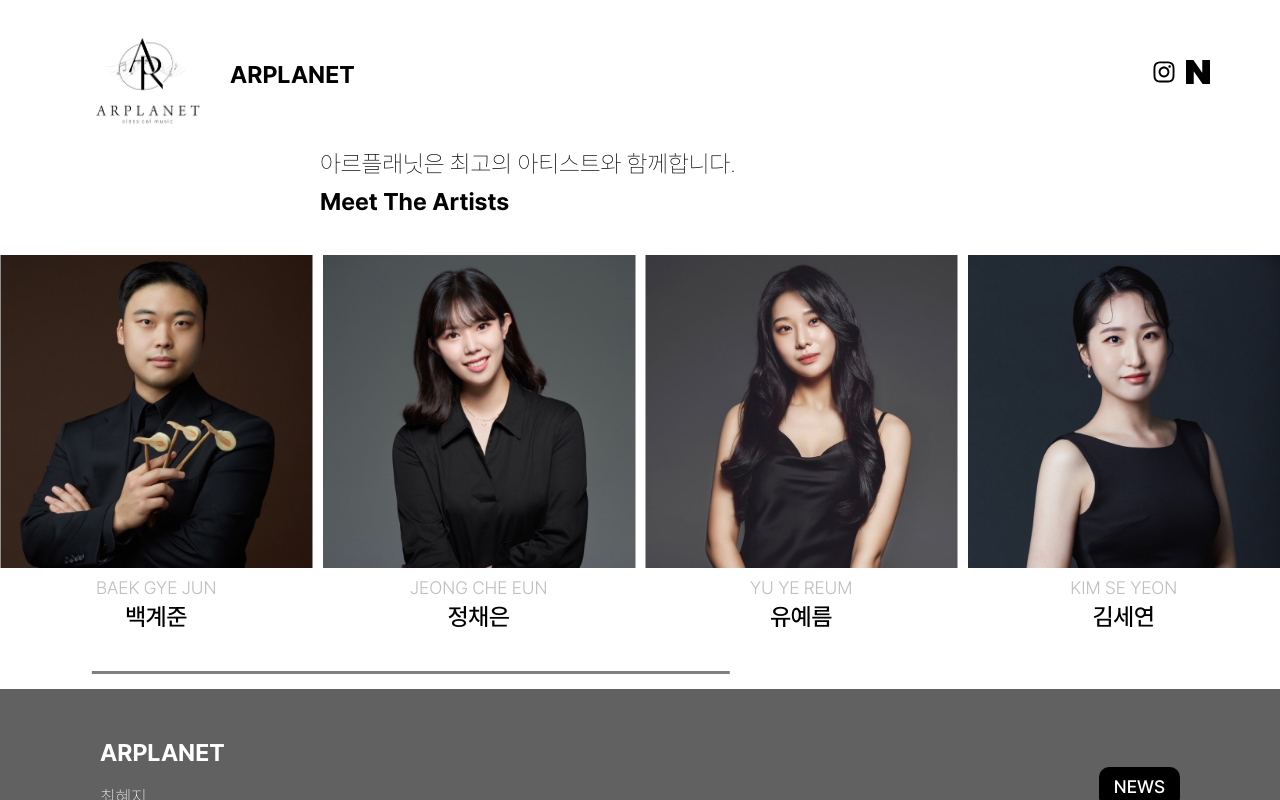
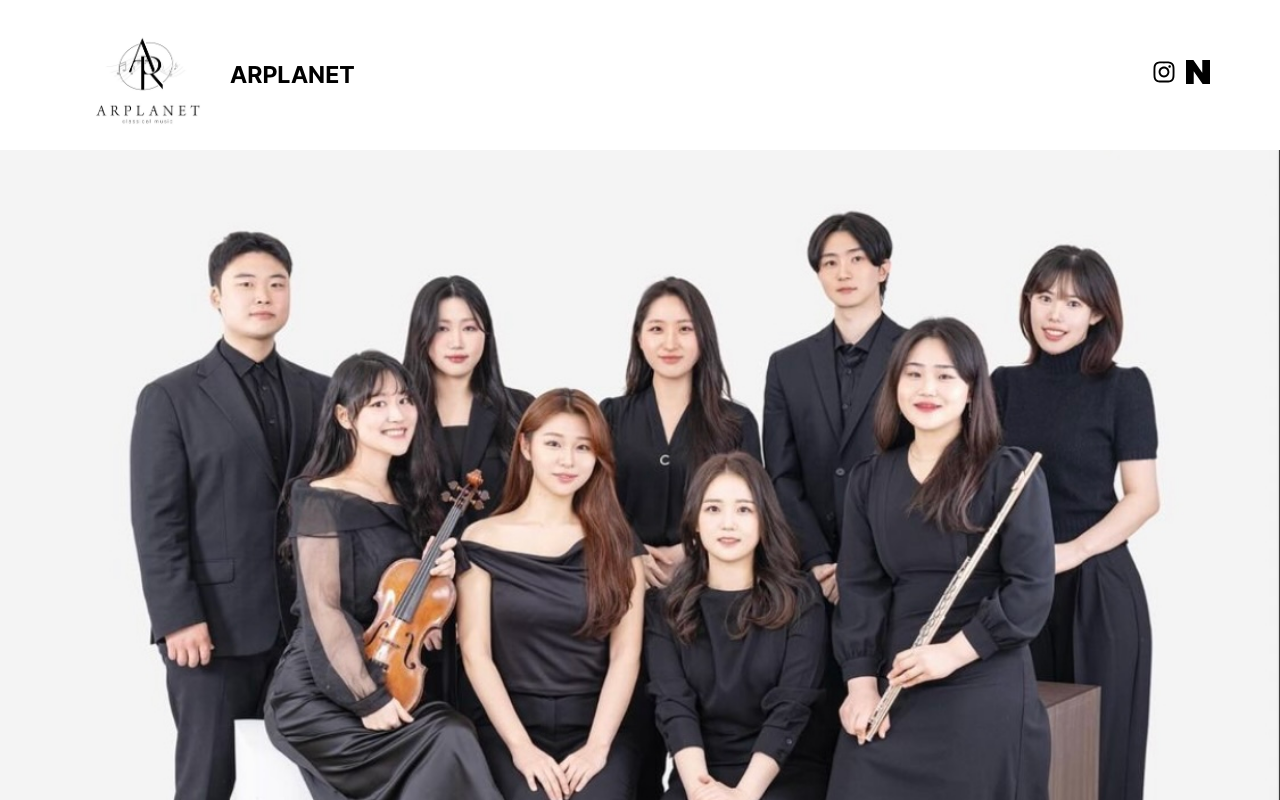
Before and after one commit to updownpark2/Arplanet, a React (Create React App) app: page / in a window 1280 px wide. Shown: the top 800 px of the page. Built offline with nearby package versions, Linux system fonts and the light colour scheme.

Commit message:
add: Poster 컴포넌트

```diff
--- /dev/null
+++ b/src/components/Home/ArplanetPoster.tsx
@@ -0,0 +1,23 @@
+import styled from "styled-components";
+import { theme } from "../../style/theme";
+
+export default function ArplanetPoster() {
+  return (
+    <StyledArplanetPoster>
+      <img src="poster.jpg" />
+    </StyledArplanetPoster>
+  );
+}
+
+const StyledArplanetPoster = styled.div`
+  height: auto;
+  margin-bottom: 100px;
+  @media (max-width: ${theme.viewSize.phone}) {
+    margin-bottom: 60px;
+  }
+  img {
+    width: 100%;
+    height: 100%;
+    object-fit: fill;
+  }
+`;
--- a/src/pages/Home.tsx
+++ b/src/pages/Home.tsx
@@ -3,6 +3,7 @@ import ArtistSlider from "../components/Home/ArtistSlider";
 import ArtistCard from "../components/Home/ArtistCard";
 import { useState } from "react";
 import { ArtistsDummy, IArtistInfo } from "../utils/ArtistDummy";
+import ArplanetPoster from "../components/Home/ArplanetPoster";
 
 export default function Home() {
   const [cardOpen, setCardOpen] = useState(false);
@@ -25,6 +26,7 @@ export default function Home() {
       {cardOpen && (
         <ArtistCard closeCard={closeCard} cardInfo={artistsInfo[cardIndex]} />
       )}
+      <ArplanetPoster />
       <ArtistSlider openCard={openCard} handleCardIndex={handleCardIndex} />
     </StyledHome>
   );
```
Also changed, not shown: public/poster.jpg (added).
